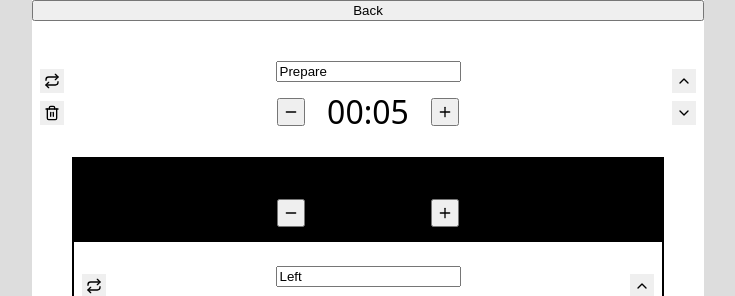
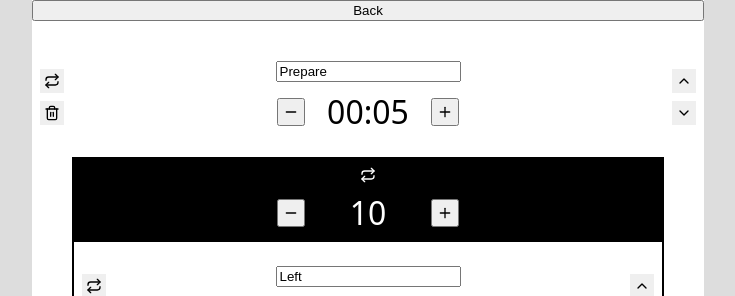
Before and after one commit to Garciat/programmable-timer-app, a React (Vite) app: page /edit in a window 1280 px wide. Shown: the top 296 px of the page, without its empty margins (272-1007 px from the left). Built offline with nearby package versions, Linux system fonts and the light colour scheme.

Commit message:
fix text contrast

```diff
--- a/src/App.css
+++ b/src/App.css
@@ -2,7 +2,9 @@
   color-scheme: light dark;
   --window-color: light-dark(#ddd, #000);
   --background-color: light-dark(#fff, #333);
+  --background-color-alt: light-dark(#000, #000);
   --text-color: light-dark(#000, #fff);
+  --text-color-alt: light-dark(#fff, #fff);
 }
 
 body {
--- a/src/components/PresetDisplay.css
+++ b/src/components/PresetDisplay.css
@@ -10,7 +10,7 @@
   align-items: stretch;
   justify-content: flex-start;
 
-  border: 1px solid black;
+  border: 1px solid var(--background-color-alt);
 }
 .loop-display > header {
   display: flex;
@@ -18,7 +18,8 @@
   justify-content: center;
 
   padding: 0.25rem;
-  background-color: black;
+  background-color: var(--background-color-alt);
+  color: var(--text-color-alt);
 }
 
 .period-display {
--- a/src/components/PresetEditor.module.css
+++ b/src/components/PresetEditor.module.css
@@ -78,7 +78,8 @@
   gap: 0.5rem;
 
   padding: 0.5rem;
-  background-color: black;
+  background-color: var(--background-color-alt);
+  color: var(--text-color-alt);
 }
 .loop-editor-label {
   display: flex;
```
